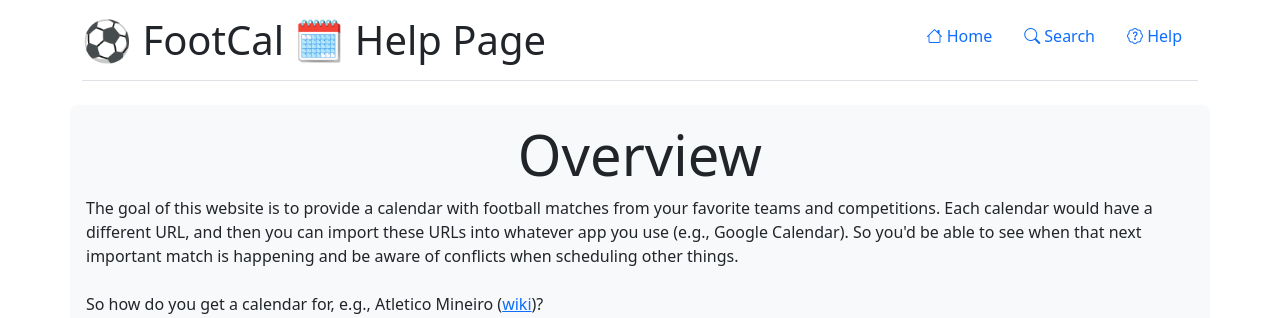
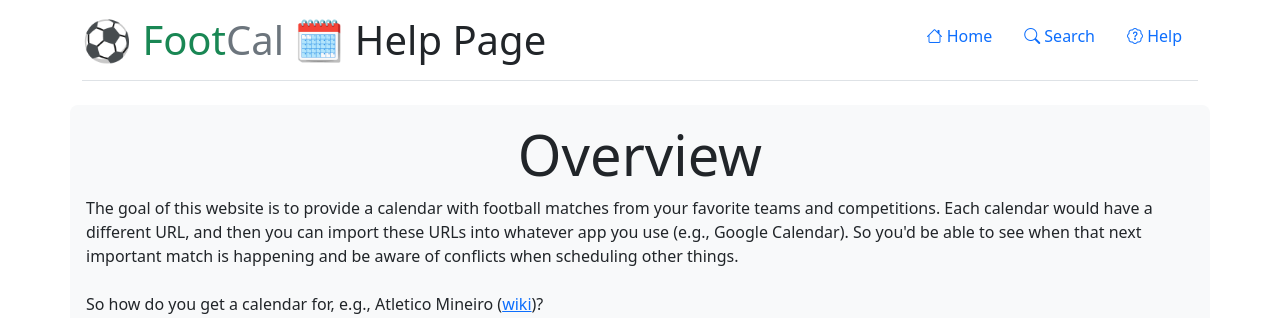
Before and after one commit to cbdm/footcal, a Flask app: page /help/ in a window 1280 px wide. Shown: the top 318 px of the page. Run offline with Flask 3, Linux system fonts and the light colour scheme; parts of the project's set-up code (start-up, migrations or seed data) failed here and were passed over; some libraries are stand-ins or nearby versions.

Commit message:
color changes to footcal wording

```diff
--- a/footcal/templates/base.html
+++ b/footcal/templates/base.html
@@ -19,7 +19,11 @@
     <div id="page-header" class="container">
         <header class="d-flex flex-wrap justify-content-center py-3 mb-4 border-bottom">
             <div class="d-flex align-items-center mb-3 mb-md-0 me-md-auto text-decoration-none">
-                <span class="display-6">⚽ FootCal 🗓️</span>
+                <span class="display-6">
+                    ⚽
+                    <span class="text-success">Foot</span><span class="text-secondary">Cal</span>
+                    🗓️
+                </span>
                 {% block tag %}{% endblock %}
             </div>
             <ul class="nav">
--- a/footcal/templates/index.html
+++ b/footcal/templates/index.html
@@ -2,7 +2,7 @@
 
 {% block content %}
 <div class="container p-3 text-center bg-body-tertiary rounded-3">
-    <h4 class="display-4">Welcome to FootCal!</h4>
+    <h4 class="display-4">Welcome to <span class="text-success">Foot</span><span class="text-secondary">Cal</span>!</h4>
     <p class="col-lg-8 mx-auto fs-5">
         This app lets you add the games of your favorite teams and competitions to your calendar.
         You can find calendars already created below, and can create new ones with our <a href="/search">search
@@ -53,7 +53,7 @@
         </tr>
         {% endfor %}
     </table>
-    <h6><span class="badge text-bg-primary">Hint</span> If you cannot find the calendar you're looking for in the table
+    <h6><span class="badge text-bg-success">Hint</span> If you cannot find the calendar you're looking for in the table
         above, try the <a href="/search">search page</a>.</h6>
 </div>
 {% endblock %}
```
